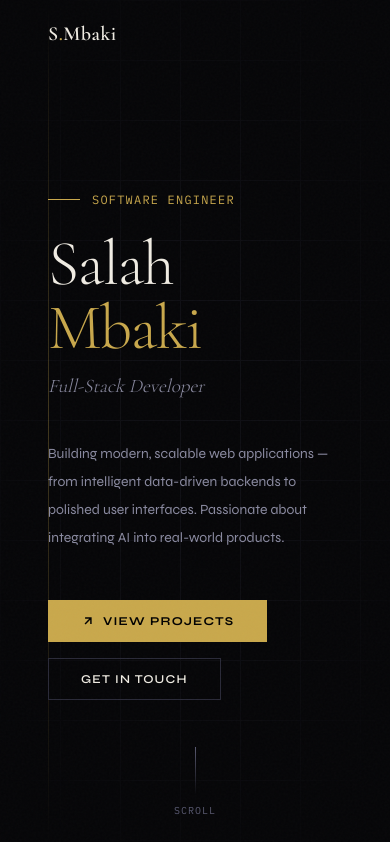
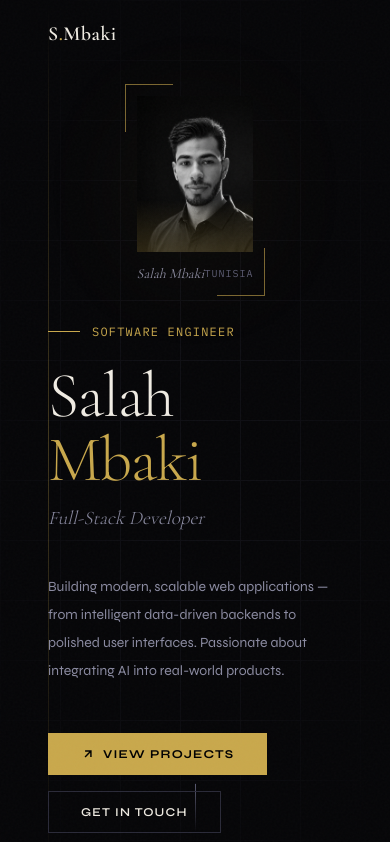
Before and after one commit to Salah-mbarki/Portfolio, a Next.js app: page / in a window 390 px wide. Shown: the top 842 px of the page. Built offline with nearby package versions, Linux system fonts and the light colour scheme.

Commit message:
fixed photo

```diff
--- a/components/Hero.tsx
+++ b/components/Hero.tsx
@@ -32,7 +32,7 @@ export default function Hero() {
       />
 
       {/* Two-column layout */}
-      <div className="relative z-10 grid md:grid-cols-[1fr_340px] gap-16 items-center">
+      <div className="relative z-10 flex flex-col-reverse md:grid md:grid-cols-[1fr_340px] gap-10 md:gap-16 items-center">
 
         {/* Left — text */}
         <div>
@@ -90,7 +90,7 @@ export default function Hero() {
         </div>
 
         {/* Right — photo */}
-        <div className="hidden md:block relative">
+        <div className="relative">
           {/* Decorative corner frames */}
           <div className="absolute -top-3 -left-3 w-12 h-12 border-t border-l border-accent opacity-60 z-10" />
           <div className="absolute -bottom-3 -right-3 w-12 h-12 border-b border-r border-accent opacity-60 z-10" />
```
